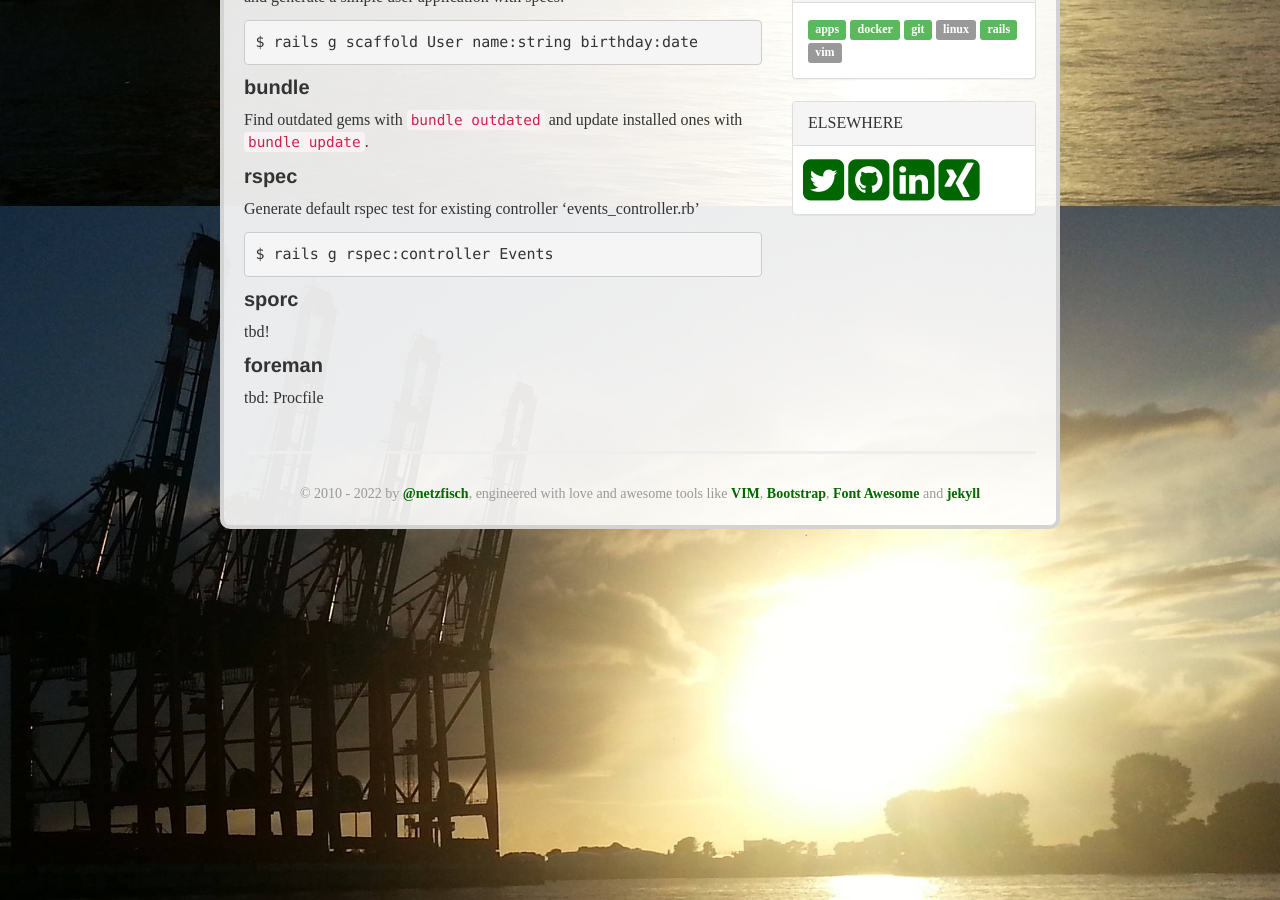
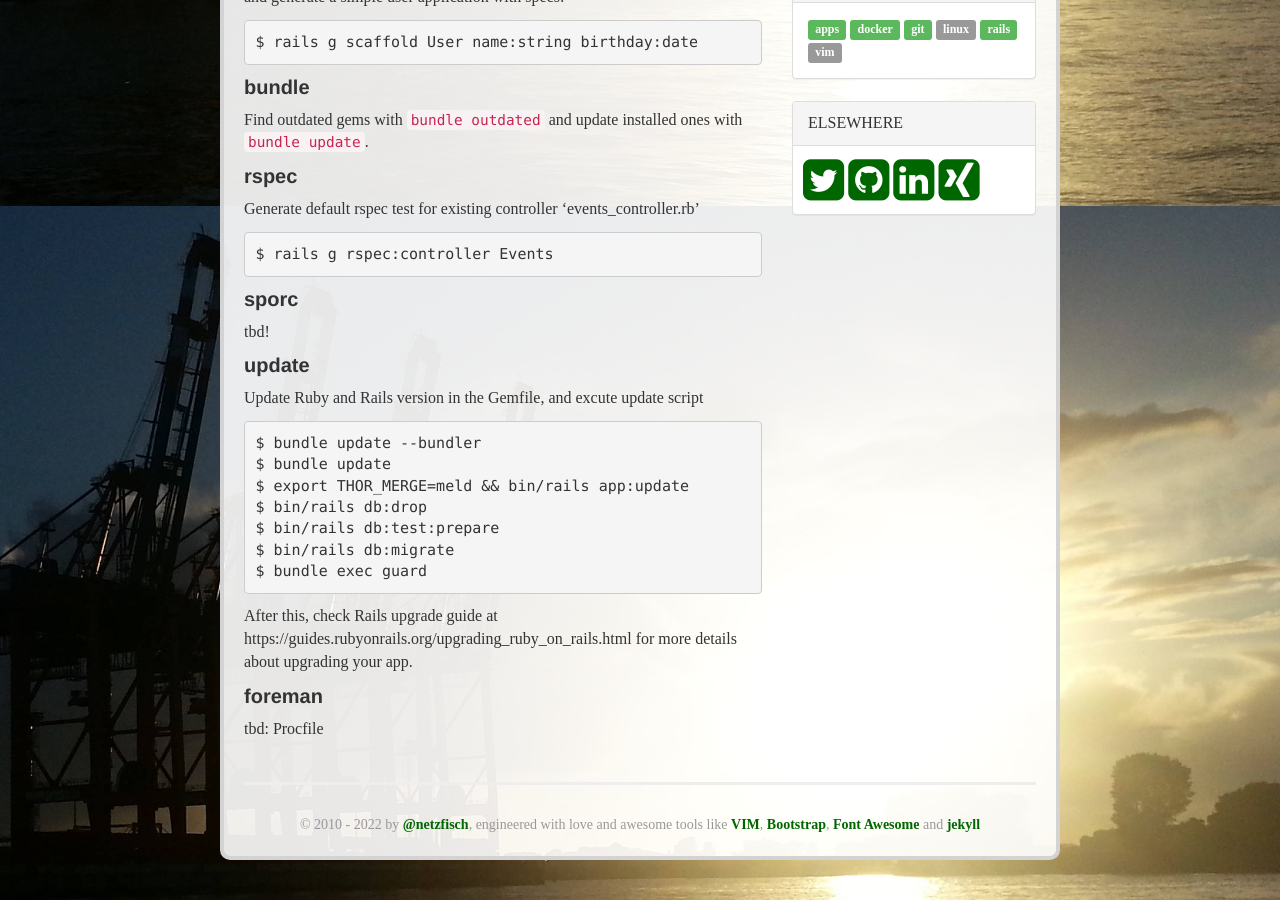
Before and after one commit to netzfisch/netzfisch.github.io, a Jekyll site: the page built from static/rails.md, in a window 1280 px wide and 900 px high, scrolled down 694 px. Built offline with Jekyll 4.4.1, drawn with Linux system fonts in a browser that asks for light colours; nearby versions of some CDN libraries; some web fonts are replaced; comment, search, counter and statistics services are not loaded.

Commit message:
add rails update instructions

```diff
--- a/static/rails.md
+++ b/static/rails.md
@@ -39,6 +39,21 @@ Generate default rspec test for existing controller 'events_controller.rb'
 
 tbd!
 
+#### update
+
+Update Ruby and Rails version in the Gemfile, and excute update script
+
+    $ bundle update --bundler
+    $ bundle update
+    $ export THOR_MERGE=meld && bin/rails app:update
+    $ bin/rails db:drop
+    $ bin/rails db:test:prepare
+    $ bin/rails db:migrate
+    $ bundle exec guard
+
+After this, check Rails upgrade guide at https://guides.rubyonrails.org/upgrading_ruby_on_rails.html
+for more details about upgrading your app.
+
 #### foreman
 
 tbd: Procfile
```
